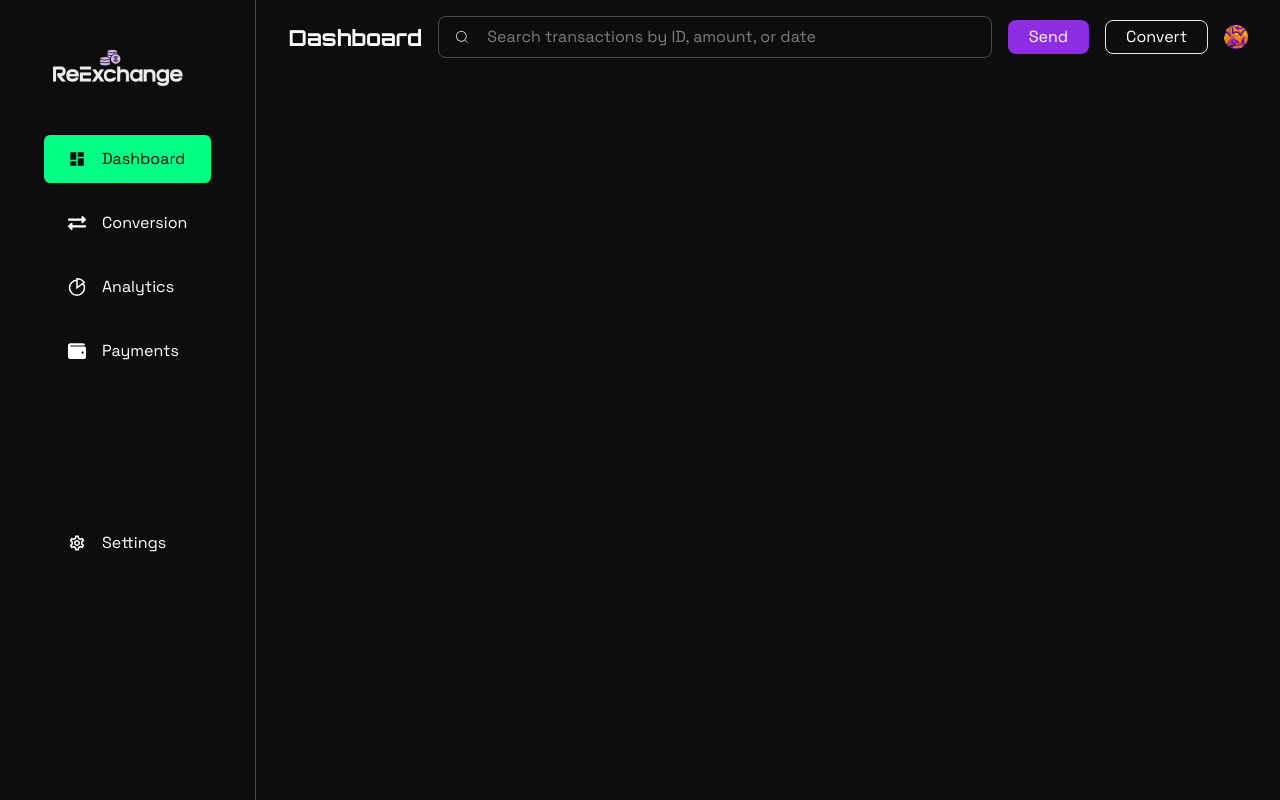
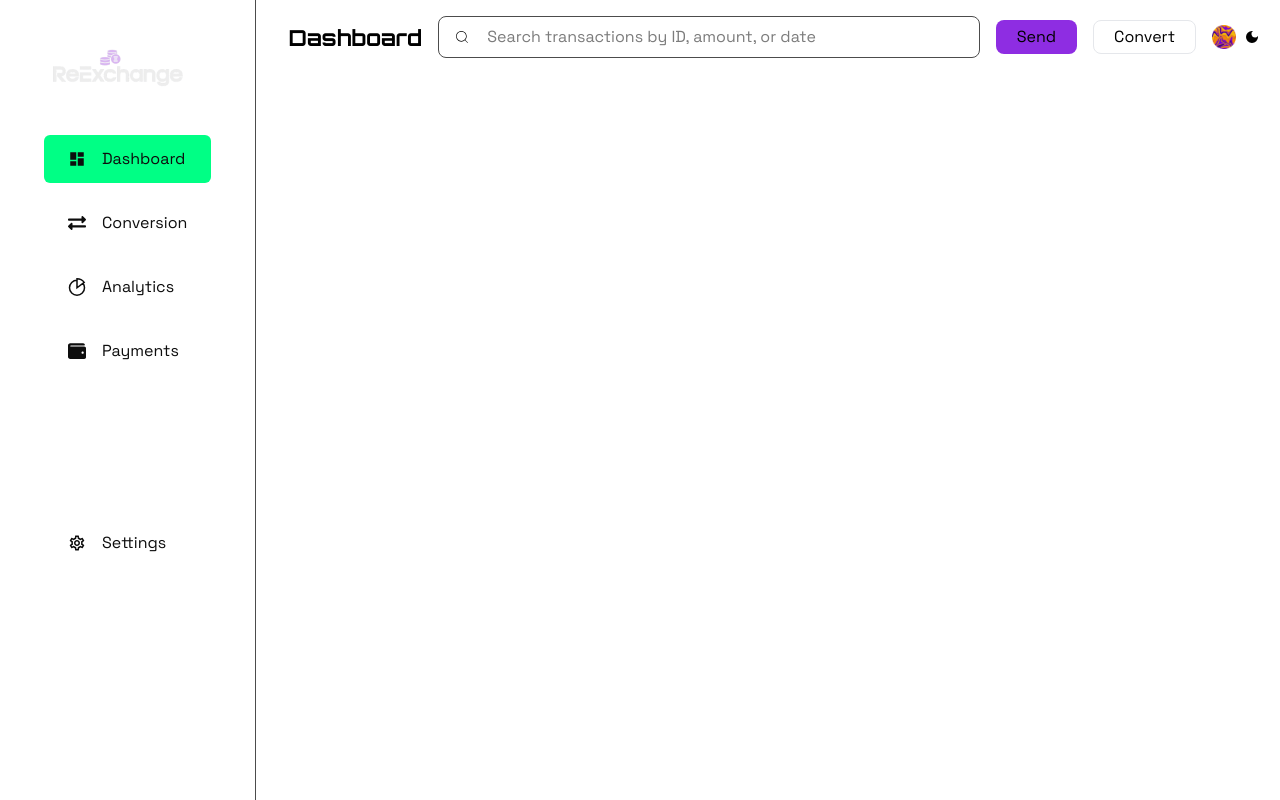
Before and after one commit to Dearestchoice/reExchange, a React (Vite) app in the folder frontend/reExchange/: page / in a window 1280 px wide. Built offline with nearby package versions, Linux system fonts and the light colour scheme.

Commit message:
add darkmode and lightmode toggle

```diff
--- a/frontend/reExchange/src/App.jsx
+++ b/frontend/reExchange/src/App.jsx
@@ -9,7 +9,7 @@ import SettingsPage from "./pages/SettingsPage";
 
 function App() {
    return (
-      <div className="bg-[#0D0D0D] text-white min-h-screen flex flex-row">
+      <div className="bg-white dark:bg-[#0D0D0D] text-[#0D0D0D] dark:text-white min-h-screen flex flex-row">
          <Sidebar />
          <div className="flex-1 mx-4">
             <Routes>
--- a/frontend/reExchange/src/components/dashboard/DashboardHeader.jsx
+++ b/frontend/reExchange/src/components/dashboard/DashboardHeader.jsx
@@ -1,15 +1,20 @@
-import React from "react";
+import React, { useContext } from "react";
 import SearchInput from "./SearchInput";
 import Button from "../Button";
 import profile from "../../assets/images/profile-icon.png";
+import { MdLightMode } from "react-icons/md";
+import { MdDarkMode } from "react-icons/md";
+import { ThemeContext } from "../../contexts/ThemeContext";
 
 const DashboardHeader = () => {
+   const { toggleTheme, theme } = useContext(ThemeContext);
+
    const handleSearch = (searchTerm) => {
       console.log("searching for:", searchTerm);
    };
 
    return (
-      <header className="">
+      <header className="relative">
          <div className="flex gap-4 items-center justify-between">
             <h2 className="font-orbitron text-[22px] font-semibold">
                Dashboard
@@ -21,11 +26,16 @@ const DashboardHeader = () => {
             <Button className="bg-[#8E2DE2] hover:bg-[#7B29E7] border-transparent">
                Send
             </Button>
-            <Button className="">Convert</Button>
+            <Button>Convert</Button>
 
-            <div>
+            <Button className="absolute -right-8 border-none p-0 m-0" onClick={toggleTheme}>
+               {theme === "light" ? <MdDarkMode title="switch to darkmode " /> : <MdLightMode title="switch to lightmode " />}
+            </Button>
+
+            <div className="mr-3">
                <img src={profile} alt="" className="cursor-pointer h-6 w-6" />
             </div>
+
          </div>
       </header>
    );
--- a/frontend/reExchange/src/components/dashboard/SearchInput.jsx
+++ b/frontend/reExchange/src/components/dashboard/SearchInput.jsx
@@ -19,7 +19,7 @@ const SearchInput = ({ placeHolder, onSearch }) => {
             value={searchTerm}
             onChange={(e) => setSearchTerm(e.target.value)}
             placeholder={placeHolder}
-            className="w-full px-4 ps-12 py-2 rounded-lg bg-inherit border border-[#4C4C4C] text-white placeholder-[#7C7C7C] focus:outline-none"
+            className="w-full px-4 ps-12 py-2 rounded-lg bg-inherit border border-[#4C4C4C] text-[#4C4C4C] dark:text-white placeholder-[#7C7C7C] focus:outline-none"
          />
          <div className="absolute left-4">
             <CiSearch />
--- /dev/null
+++ b/frontend/reExchange/src/contexts/ThemeContext.jsx
@@ -0,0 +1,51 @@
+import React, { createContext, useState, useEffect } from "react";
+
+export const ThemeContext = createContext();
+
+export const ThemeProvider = ({ children }) => {
+   const getInitialTheme = () => {
+      const storedTheme = localStorage.getItem("theme");
+      if (storedTheme) {
+         return storedTheme;
+      }
+      const userPrefersDark = window.matchMedia(
+         "(prefers-color-scheme: dark)"
+      ).matches;
+      return userPrefersDark ? "dark" : "light"; //default to dark
+   };
+   const [theme, setTheme] = useState(getInitialTheme);
+
+   useEffect(() => {
+      const applyTheme = (theme) => {
+         if (theme === "dark") {
+            document.documentElement.classList.add("dark");
+         } else {
+            document.documentElement.classList.remove("dark");
+         }
+         localStorage.setItem("theme", theme);
+      };
+
+      applyTheme(theme);
+
+      //   listen to changes is users OS prefrences
+      const mediaQuery = window.matchMedia("(prefers-color-scheme: dark)");
+      const handleChange = (e) => {
+         if (!localStorage.getItem("theme"))
+            setTheme(e.matches ? "dark" : "light");
+      };
+
+      mediaQuery.addEventListener("change", handleChange);
+
+      return () => mediaQuery.removeEventListener("change", handleChange);
+   }, [theme]);
+
+   const toggleTheme = () => {
+      setTheme(theme === "light" ? "dark" : "light");
+   };
+
+   return (
+      <ThemeContext.Provider value={{ theme, toggleTheme }}>
+         {children}
+      </ThemeContext.Provider>
+   );
+};
--- a/frontend/reExchange/src/main.jsx
+++ b/frontend/reExchange/src/main.jsx
@@ -3,11 +3,14 @@ import { createRoot } from "react-dom/client";
 import App from "./App.jsx";
 import "./index.css";
 import { BrowserRouter } from "react-router-dom";
+import {ThemeProvider} from "./contexts/ThemeContext.jsx";
 
 createRoot(document.getElementById("root")).render(
    <StrictMode>
       <BrowserRouter>
-         <App />
+         <ThemeProvider>
+            <App />
+         </ThemeProvider>
       </BrowserRouter>
    </StrictMode>
 );
--- a/frontend/reExchange/src/pages/DashboardPage.jsx
+++ b/frontend/reExchange/src/pages/DashboardPage.jsx
@@ -2,7 +2,7 @@ import React from "react";
 import DashboardHeader from "../components/dashboard/DashboardHeader";
 
 const DashboardPage = () => {
-   return <div className="p-4 text-white">
+   return <div className="p-4 text-black dark:text-white ">
       <DashboardHeader />
    </div>;
 };
--- a/frontend/reExchange/tailwind.config.js
+++ b/frontend/reExchange/tailwind.config.js
@@ -1,6 +1,7 @@
 /** @type {import('tailwindcss').Config} */
 export default {
    content: ["./index.html", "./src/**/*.{js,ts,jsx,tsx}"],
+   darkMode: 'class',
    theme: {
       extend: {
          fontFamily: {
```
